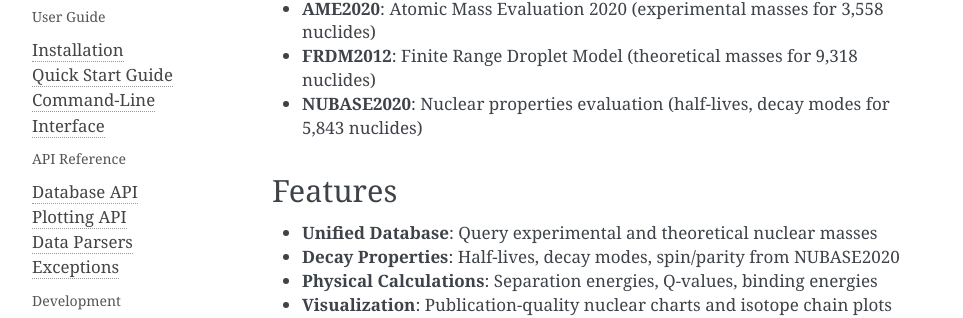
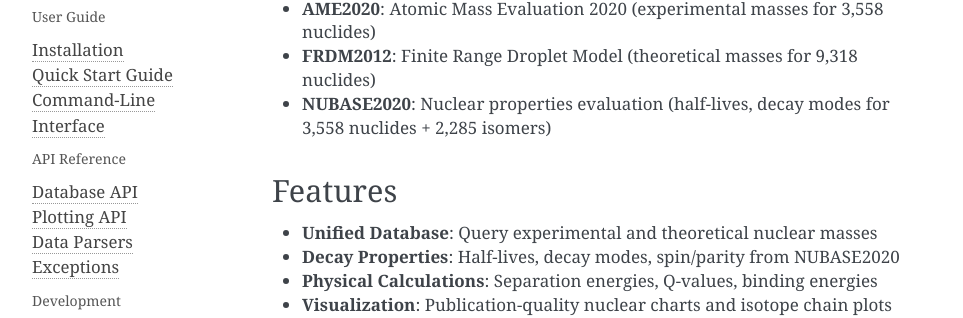
Before and after one commit to unixtime/nucmass, a Sphinx documentation site: the page built from docs/index.rst, in a window 1280 px wide and 900 px high. Shown: the part 227-545 px from the top of the window, without its empty margins (148-1111 px from the left). Built offline with Sphinx 7.4.7, drawn with Linux system fonts in a browser that asks for light colours.

Commit message:
docs: clarify NUBASE2020 nuclide count includes isomers
Updated docs/index.rst to accurately describe that NUBASE2020 contains
3,558 nuclides plus 2,285 isomeric states, not "5,843 nuclides" which
was misleading.

Co-Authored-By: Claude Opus 4.5 <noreply@anthropic.com>

```diff
--- a/docs/index.rst
+++ b/docs/index.rst
@@ -6,7 +6,7 @@ decay data from three authoritative sources:
 
 - **AME2020**: Atomic Mass Evaluation 2020 (experimental masses for 3,558 nuclides)
 - **FRDM2012**: Finite Range Droplet Model (theoretical masses for 9,318 nuclides)
-- **NUBASE2020**: Nuclear properties evaluation (half-lives, decay modes for 5,843 nuclides)
+- **NUBASE2020**: Nuclear properties evaluation (half-lives, decay modes for 3,558 nuclides + 2,285 isomers)
 
 Features
 --------
```
